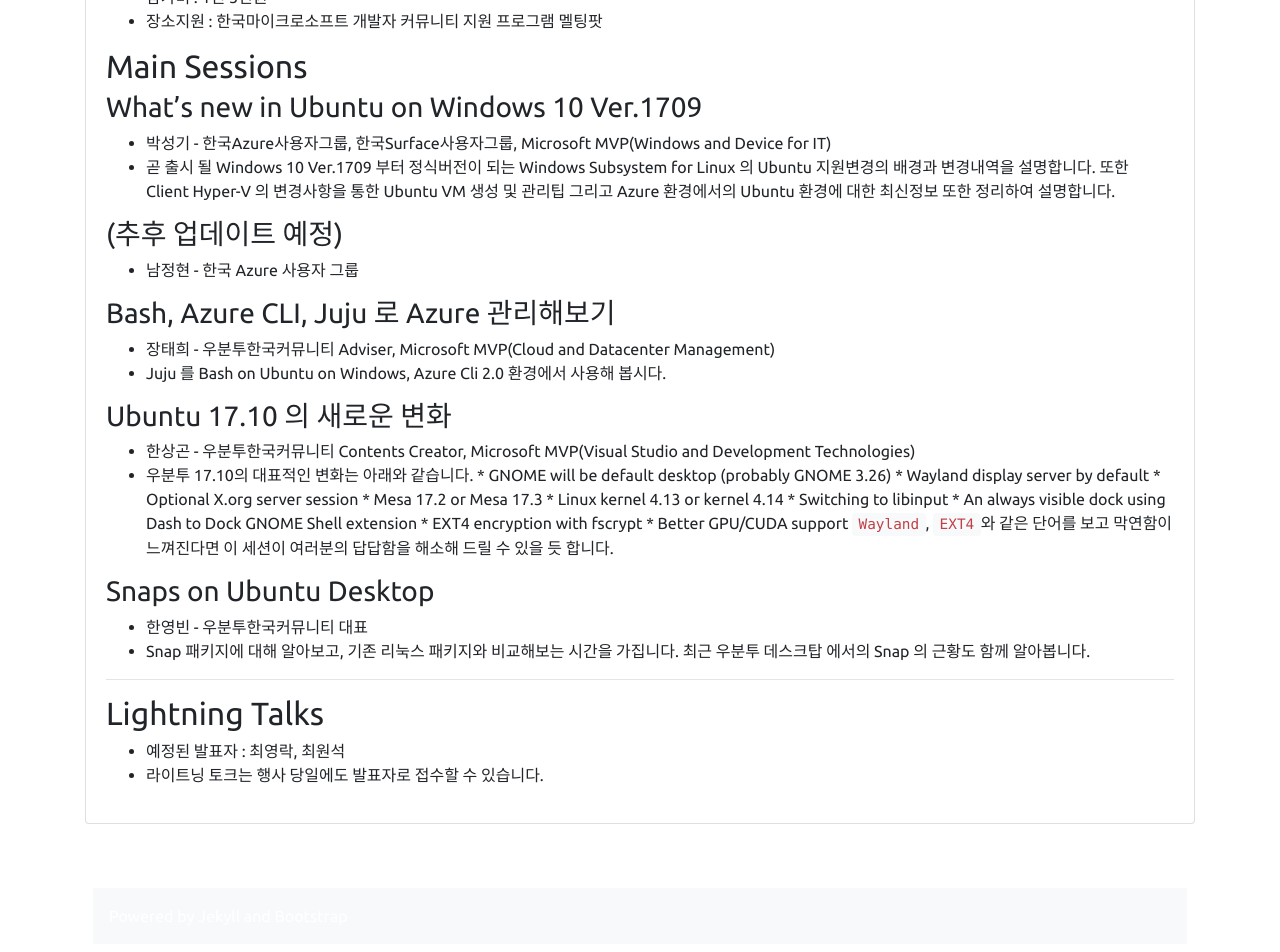
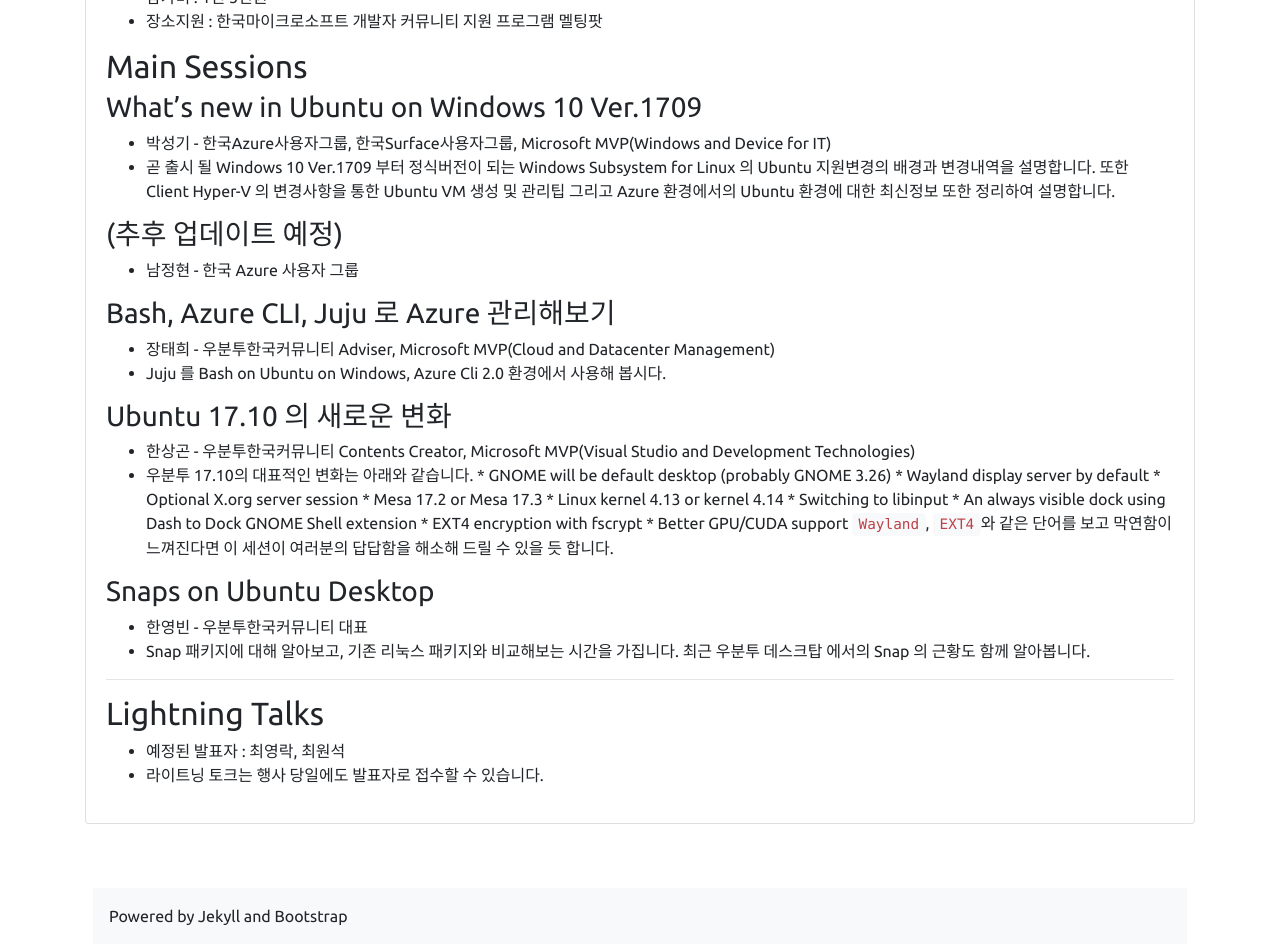
Before and after one commit to ubuntu-kr/events, a Jekyll site: the page built from _posts/2017-08-25-ubuntu-kr-krazure-joint-seminar.md, in a window 1280 px wide and 1400 px high, scrolled down 336 px. Shown: the part 448-1400 px from the top of the window. Built offline with Jekyll 4.4.1, drawn with Linux system fonts in a browser that asks for light colours.

Commit message:
update footer

```diff
--- a/_includes/footer.html
+++ b/_includes/footer.html
@@ -1,3 +1,3 @@
-<div class="p-3 mb-2 bg-light text-white footer">
+<div class="p-3 mb-2 bg-light text-gray-dark footer">
   Powered by Jekyll and Bootstrap
 </div>
--- a/assets/css/style.css
+++ b/assets/css/style.css
@@ -19,7 +19,6 @@
   padding: 8px;
   margin: 8px;
   margin-top: 64px;
-  color: black;
 }
 
 .bg-ubuntu{
```
